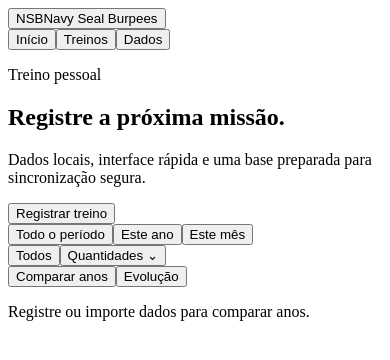
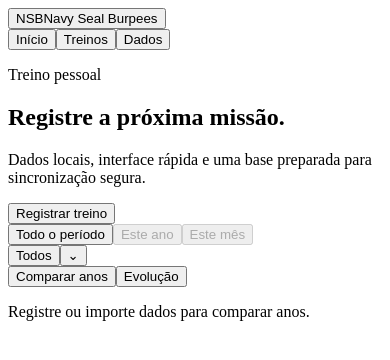
Before and after one commit to Santana-DS/NSB, a React (Vite) app: page / in a window 390 px wide. Shown: the top 360 px of the page. Built offline with nearby package versions, Linux system fonts and the light colour scheme; the HTML template or start-up script is replaced by a standard one.

Commit message:
fix: refine mobile comparison controls

```diff
--- a/src/App.tsx
+++ b/src/App.tsx
@@ -200,21 +200,19 @@ export default function App() {
 
           <div className="period-picker" role="group" aria-label="Período do resumo">
             {(['all', 'year', 'month'] as const).map((option) => (
-              <button key={option} type="button" className={period === option ? 'selected' : ''} onClick={() => { setPeriod(option); setExpandedYear(null); setExpandedMonth(null) }}>{periodLabel(option)}</button>
+              <button key={option} type="button" disabled={analyticsView === 'comparison' && option !== 'all'} className={period === option ? 'selected' : ''} onClick={() => { setPeriod(option); setExpandedYear(null); setExpandedMonth(null) }}>{periodLabel(option)}</button>
             ))}
           </div>
 
           <div className="target-filter" role="group" aria-label="Filtrar quantidade de NSBs">
             <button type="button" className={targetFilter === 'all' ? 'selected' : ''} onClick={() => { setTargetFilter('all'); setExpandedYear(null); setExpandedMonth(null) }}>Todos</button>
-            <button className="target-filter-toggle" type="button" aria-expanded={quantityFilterExpanded} aria-controls="target-filter-options" onClick={() => setQuantityFilterExpanded((expanded) => !expanded)}>
-              Quantidades <span aria-hidden="true">{quantityFilterExpanded ? '⌃' : '⌄'}</span>
+            <button className="target-filter-toggle" type="button" aria-label={quantityFilterExpanded ? 'Recolher quantidades' : 'Mostrar quantidades'} aria-expanded={quantityFilterExpanded} aria-controls="target-filter-options" onClick={() => setQuantityFilterExpanded((expanded) => !expanded)}>
+              <span aria-hidden="true">{quantityFilterExpanded ? '⌃' : '⌄'}</span>
             </button>
             {quantityFilterExpanded && <div id="target-filter-options" className="target-filter-options" role="group" aria-label="Filtrar quantidade de NSBs">
               {REP_TARGETS.map((target) => <button key={target} type="button" className={targetFilter === target ? 'selected' : ''} onClick={() => { setTargetFilter(target); setExpandedYear(null); setExpandedMonth(null) }}>{target}</button>)}
             </div>}
           </div>
-          {targetFilter !== 'all' && <p className="filter-context">Inclui treinos detalhados e dias históricos cujo total foi exatamente {targetFilter} NSBs. Totais diários diferentes permanecem sem classificação de tipo.</p>}
-
           <div className="view-picker analytics-picker" role="group" aria-label="Modo de análise">
             <button type="button" className={analyticsView === 'comparison' ? 'selected' : ''} onClick={() => { setAnalyticsView('comparison'); setPeriod('all'); setExpandedYear(null); setExpandedMonth(null) }}>Comparar anos</button>
             <button type="button" className={analyticsView === 'drilldown' ? 'selected' : ''} onClick={() => setAnalyticsView('drilldown')}>Evolução</button>
--- a/src/styles.css
+++ b/src/styles.css
@@ -29,8 +29,8 @@ h2 { margin: 0; color: #17303d; font-size: 1.25rem; }
 .period-picker, .view-picker { display: inline-flex; gap: .2rem; padding: .25rem; border: 1px solid #cdd8d6; border-radius: .65rem; background: #fff; }
 .period-picker { margin: .5rem 0 2rem; }
 .period-picker button, .view-picker button { border: 0; border-radius: .4rem; background: transparent; color: #4c5d67; padding: .45rem .65rem; font-weight: 700; }
-.period-picker button.selected, .view-picker button.selected { color: #fff; background: #0d5261; }
-.target-filter { display: flex; flex-wrap: wrap; align-items: center; gap: .4rem; margin: -1rem 0 1rem; }.target-filter > button, .target-filter-options button { min-width: 3.1rem; border: 1px solid #c2d0cd; border-radius: .45rem; padding: .42rem .5rem; background: #fff; color: #334951; font-weight: 700; }.target-filter > button.selected, .target-filter-options button.selected { border-color: #0d5261; background: #0d5261; color: #fff; }.target-filter-toggle { display: inline-flex; align-items: center; gap: .4rem; color: #0d5261 !important; border-color: #9bc8c0 !important; }.target-filter-options { display: flex; flex-basis: 100%; flex-wrap: wrap; gap: .4rem; padding-top: .2rem; }.filter-context { margin: 0 0 1rem; color: #61717a; font-size: .9rem; }
+.period-picker button.selected, .view-picker button.selected { color: #fff; background: #0d5261; }.period-picker button:disabled { cursor: not-allowed; opacity: .38; }
+.target-filter { display: flex; flex-wrap: wrap; align-items: center; gap: .4rem; margin: -1rem 0 1rem; }.target-filter > button, .target-filter-options button { min-width: 3.1rem; border: 1px solid #c2d0cd; border-radius: .45rem; padding: .42rem .5rem; background: #fff; color: #334951; font-weight: 700; }.target-filter > button.selected, .target-filter-options button.selected { border-color: #0d5261; background: #0d5261; color: #fff; }.target-filter-toggle { min-width: 2.35rem !important; width: 2.35rem; padding: .42rem !important; color: #0d5261 !important; border-color: #9bc8c0 !important; font-size: 1.05rem; line-height: 1; }.target-filter-options { display: grid; grid-template-columns: repeat(3, minmax(0, 1fr)); flex-basis: 100%; width: min(15rem, 100%); gap: .4rem; padding-top: .2rem; }.target-filter-options button { width: 100%; }
 .section-heading { display: flex; align-items: center; justify-content: space-between; gap: 1rem; margin-bottom: 1rem; }
 .recent-section { max-width: 680px; }
 .workout-list { list-style: none; padding: 0; margin: 0; border-top: 1px solid #cdd8d6; }
@@ -54,7 +54,7 @@ h2 { margin: 0; color: #17303d; font-size: 1.25rem; }
 .daily-grid { max-width: 680px; margin: 0 0 3rem; }.daily-grid ol { display: grid; grid-template-columns: repeat(7, 1fr); gap: .45rem; list-style: none; margin: 0; padding: 0; }.daily-grid li { min-height: 4.4rem; border-radius: .45rem; background: #e7edeb; color: #61717a; }.daily-grid li.has-volume { background: #b9d8ce; color: #0d2c3d; }.daily-grid li button { display: flex; width: 100%; height: 100%; min-height: 4.4rem; flex-direction: column; justify-content: space-between; border: 0; border-radius: inherit; padding: .5rem; background: transparent; color: inherit; text-align: left; }.daily-grid li button:hover, .daily-grid li button:focus-visible { outline: 2px solid #0d5261; outline-offset: 2px; }.daily-grid li strong { font-size: .85rem; font-variant-numeric: tabular-nums; }
 .year-comparison { max-width: 720px; margin: 0 0 3rem; }.year-comparison svg { display: block; width: 100%; height: auto; overflow: visible; }.comparison-axis { stroke: #b9c8c5; stroke-width: 1; }.comparison-grid { stroke: #d9e2df; stroke-width: 1; stroke-dasharray: 3 4; }.comparison-label { fill: #61717a; font-size: 12px; }.comparison-legend { display: flex; flex-wrap: wrap; gap: .65rem 1rem; margin-top: .65rem; color: #56656d; font-size: .85rem; }.comparison-legend span { display: inline-flex; align-items: center; gap: .35rem; }.comparison-legend i { width: .75rem; height: .75rem; border-radius: 50%; }
 .year-comparison.clickable { cursor: zoom-in; }.comparison-dialog .year-comparison { max-width: none; margin: 0; cursor: default; }
-.comparison-backdrop { position: fixed; z-index: 11; inset: 0; display: grid; place-items: center; padding: 1rem; background: #0d2c3d88; }.comparison-dialog { width: min(1100px, 100%); max-height: calc(100vh - 2rem); overflow: auto; border-radius: .85rem; padding: 1.25rem; background: #f7f8fa; }.comparison-close { display: block; margin-left: auto; }.year-comparison.expanded { max-width: none; margin-bottom: 0; }.year-comparison.expanded svg { min-width: 720px; }
+.comparison-backdrop { position: fixed; z-index: 11; inset: 0; display: grid; place-items: center; padding: 1rem; background: #0d2c3d88; }.comparison-dialog { width: min(1100px, 100%); max-height: calc(100vh - 2rem); overflow: auto; border-radius: .85rem; padding: 1.25rem; background: #f7f8fa; }.comparison-close { display: block; margin-left: auto; }.year-comparison.expanded { max-width: none; margin-bottom: 0; }
 .day-detail-backdrop { position: fixed; z-index: 10; inset: 0; display: grid; place-items: end center; padding: 1rem; background: #0d2c3d66; }.day-detail { width: min(680px, 100%); max-height: calc(100vh - 2rem); overflow-y: auto; border-radius: .85rem; padding: 1.25rem; background: #f7f8fa; color: #17212b; }.day-total { margin: 1rem 0; color: #334951; }.day-list { margin: 1.25rem 0; padding: 1rem 0; border-top: 1px solid #cdd8d6; }.day-list h3, .performance-form h3 { margin: 0 0 .5rem; color: #17303d; }.day-list p { margin: .35rem 0; color: #56656d; }.performance-form { margin-top: 1.5rem; padding-top: 1.25rem; border-top: 1px solid #cdd8d6; }.performance-form > p { color: #61717a; }.performance-form label { display: block; margin: 1rem 0; }
 .back-button { margin: 0 0 1.8rem; padding-left: 0; font-weight: 700; }
 .workout-form { max-width: 760px; }
```
